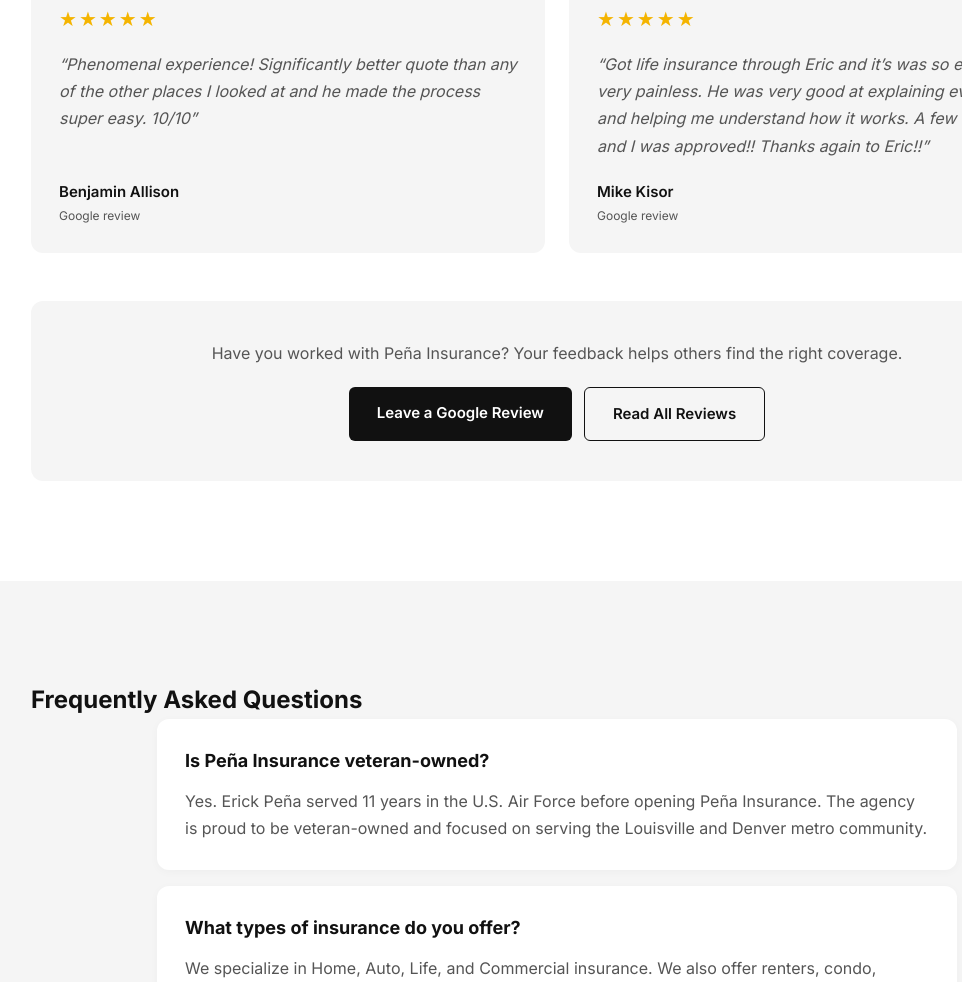
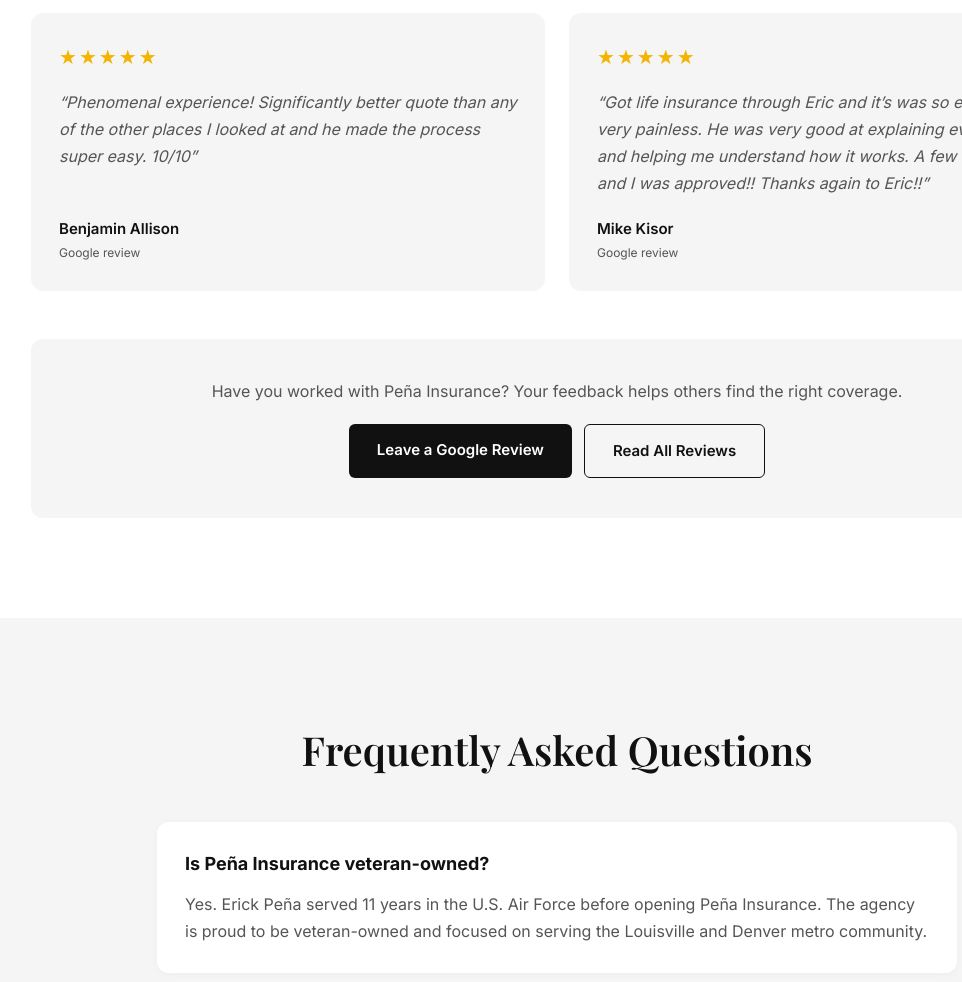
Before and after one commit to penainsurance/website, a plain HTML site: page index.html in a window 1280 px wide. Shown: the part 2827-3809 px from the top of the page, without its empty margins (83-1045 px from the left). Drawn offline with nearby package versions, Linux system fonts and the light colour scheme; a web font is replaced by a local one.

Commit message:
Style review and FAQ headings; transparent shield icon
Co-Authored-By: Claude Opus 5.5 <noreply@anthropic.com>

```diff
--- a/styles.css
+++ b/styles.css
@@ -312,6 +312,8 @@ body {
 }
 
 .services h2,
+.reviews h2,
+.faq h2,
 .contact h2 {
   font-family: 'Playfair Display', serif;
   font-size: 40px;
@@ -449,6 +451,10 @@ body {
 .faq {
   padding: 100px 0;
   background: var(--light-gray);
+}
+
+.faq h2 {
+  margin-bottom: 40px;
 }
 
 .faq-list {
```
Also changed, not shown: logo-mark.png.
